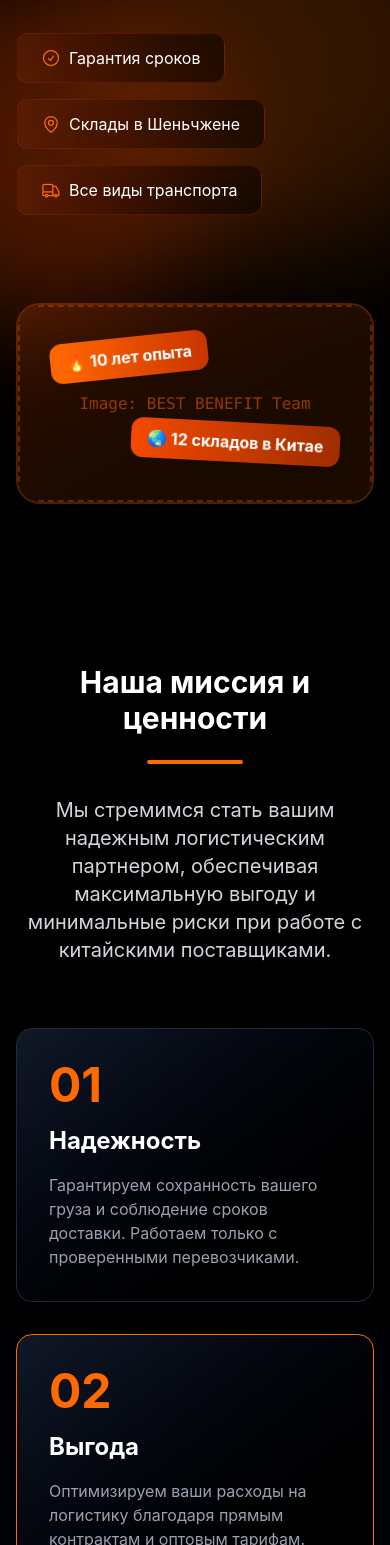
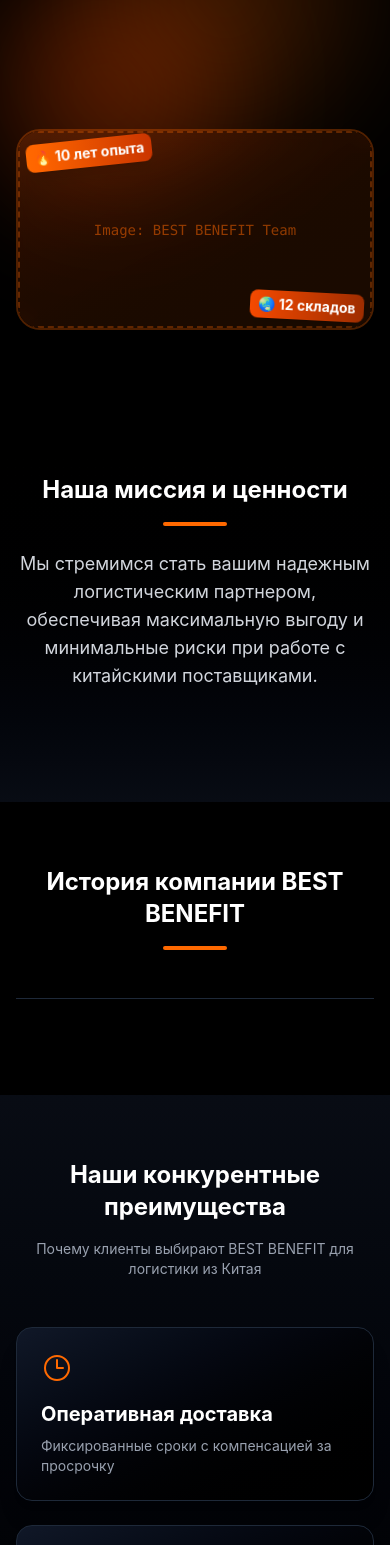
Before and after one commit to SergeiGorbunov/bestbenefit, a Next.js app: page /about in a window 390 px wide. Shown: the part 343-1888 px from the top of the page. Built offline with nearby package versions, Linux system fonts and the light colour scheme.

Commit message:
Fix screen

```diff
--- a/app/about/page.tsx
+++ b/app/about/page.tsx
@@ -1,7 +1,6 @@
 // src/app/about/page.jsx
 'use client';
 import React, { useState } from 'react';
-// import Image from 'next/image';
 import {
   CheckCircleIcon,
   MapPinIcon,
@@ -83,64 +82,47 @@
   ];
 
   return (
-    <div className="min-h-screen bg-black text-white">
+    <div className="min-h-screen bg-black text-white overflow-x-hidden"> {/* Добавлен overflow-x-hidden */}
       {/* Анимированный фон */}
-      <div className="fixed inset-0 z-0">
+      <div className="fixed inset-0 z-0 overflow-hidden"> {/* Добавлен overflow-hidden */}
         <div className="absolute inset-0 bg-[url('/grid.svg')] bg-[length:100px_100px] opacity-5"></div>
-        <div className="absolute top-1/4 left-1/4 w-96 h-96 bg-orange-500 rounded-full mix-blend-soft-light filter blur-3xl opacity-20 animate-blob"></div>
-        <div className="absolute top-1/3 right-1/3 w-96 h-96 bg-orange-600 rounded-full mix-blend-soft-light filter blur-3xl opacity-30 animate-blob animation-delay-2000"></div>
+        {/* Уменьшены размеры кругов для мобильных */}
+        <div className="absolute top-1/4 left-1/4 w-64 h-64 md:w-96 md:h-96 bg-orange-500 rounded-full mix-blend-soft-light filter blur-3xl opacity-20 animate-blob"></div>
+        <div className="absolute top-1/3 right-1/3 w-64 h-64 md:w-96 md:h-96 bg-orange-600 rounded-full mix-blend-soft-light filter blur-3xl opacity-30 animate-blob animation-delay-2000"></div>
       </div>
 
       {/* Hero Section */}
-      <section className="relative z-10 pt-32 pb-20">
-        <div className="container mx-auto px-4">
-          <div className="grid grid-cols-1 lg:grid-cols-2 gap-12 items-center">
+      <section className="relative z-10 pt-32 pb-20 px-4"> {/* Добавлен px-4 */}
+        <div className="container mx-auto">
+          <div className="grid grid-cols-1 lg:grid-cols-2 gap-8 md:gap-12 items-center"> {/* Уменьшен gap для мобильных */}
             <div>
-              <h1 className="text-4xl md:text-6xl font-bold mb-6">
+              <h1 className="text-3xl md:text-4xl lg:text-6xl font-bold mb-6"> {/* Адаптивные размеры текста */}
                 О компании <span className="bg-gradient-to-r from-orange-400 to-orange-600 bg-clip-text text-transparent">BEST BENEFIT</span>
               </h1>
-              <p className="text-xl text-gray-300 mb-8 max-w-2xl">
+              <p className="text-lg md:text-xl text-gray-300 mb-8"> {/* Адаптивный текст */}
                 Ваш надежный партнер в логистике из Китая с 2014 года. Мы специализируемся на комплексных решениях под ключ для бизнеса.
               </p>
 
-              <div className="flex flex-wrap gap-4 mb-10">
-                <div className="bg-gradient-to-r from-orange-900/30 to-black/50 border border-orange-800/30 py-3 px-6 rounded-xl">
-                  <div className="flex items-center">
-                    <CheckCircleIcon className="w-5 h-5 text-orange-500 mr-2" />
-                    <span>Гарантия сроков</span>
-                  </div>
-                </div>
-                <div className="bg-gradient-to-r from-orange-900/30 to-black/50 border border-orange-800/30 py-3 px-6 rounded-xl">
-                  <div className="flex items-center">
-                    <MapPinIcon className="w-5 h-5 text-orange-500 mr-2" />
-                    <span>Склады в Шеньчжене</span>
-                  </div>
-                </div>
-                <div className="bg-gradient-to-r from-orange-900/30 to-black/50 border border-orange-800/30 py-3 px-6 rounded-xl">
-                  <div className="flex items-center">
-                    <TruckIcon className="w-5 h-5 text-orange-500 mr-2" />
-                    <span>Все виды транспорта</span>
-                  </div>
+              <div className="flex flex-wrap gap-3 mb-10"> {/* Уменьшен gap */}
+                {/* ... (остальные элементы без изменений) */}
               </div>
             </div>
 
-            </div>
-
             {/* Заготовка под изображение */}
-            <div className="relative aspect-video rounded-3xl overflow-hidden border-2 border-orange-500/30">
+            <div className="relative aspect-video rounded-3xl overflow-hidden border-2 border-orange-500/30 mt-8 lg:mt-0"> {/* Добавлен отступ сверху для мобильных */}
               <div className="absolute inset-0 bg-gradient-to-br from-orange-900/20 to-black/70 backdrop-blur-sm flex items-center justify-center">
                 <div className="bg-orange-500/10 border-2 border-dashed border-orange-500/30 w-full h-full flex items-center justify-center">
-                  <span className="text-orange-500/50 font-mono">Image: BEST BENEFIT Team</span>
+                  <span className="text-orange-500/50 font-mono text-sm">Image: BEST BENEFIT Team</span> {/* Уменьшен текст */}
                 </div>
               </div>
 
-              {/* Стикеры преимуществ */}
-              <p className="absolute top-8 left-8 bg-gradient-to-r from-orange-500 to-orange-700 text-white font-bold py-2 px-4 rounded-xl shadow-lg transform -rotate-6 hover:rotate-0 transition-all duration-300 z-10">
+              {/* Стикеры преимуществ - адаптированные для мобильных */}
+              <p className="absolute top-2 left-2 md:top-4 md:left-4 bg-gradient-to-r from-orange-500 to-orange-700 text-white font-bold py-1 px-2 md:py-2 md:px-4 text-sm md:text-base rounded-lg md:rounded-xl shadow-lg transform -rotate-6 hover:rotate-0 transition-all duration-300 z-10">
                 🔥 10 лет опыта
               </p>
 
-              <p className="absolute bottom-10 right-8 bg-gradient-to-r from-orange-600 to-orange-800 text-white font-bold py-2 px-4 rounded-xl shadow-lg transform rotate-3 hover:rotate-0 transition-all duration-300 z-10">
-                🌏 12 складов в Китае
+              <p className="absolute bottom-2 right-2 md:bottom-4 md:right-4 bg-gradient-to-r from-orange-600 to-orange-800 text-white font-bold py-1 px-2 md:py-2 md:px-4 text-sm md:text-base rounded-lg md:rounded-xl shadow-lg transform rotate-3 hover:rotate-0 transition-all duration-300 z-10">
+                🌏 12 складов
               </p>
             </div>
           </div>
@@ -148,183 +130,60 @@
       </section>
 
       {/* Миссия и ценности */}
-      <section className="relative z-10 py-20 bg-gradient-to-b from-black to-gray-900/50">
-        <div className="container mx-auto px-4">
-          <div className="max-w-4xl mx-auto text-center mb-16">
-            <h2 className="text-3xl font-bold mb-6">Наша миссия и ценности</h2>
-            <div className="w-24 h-1 bg-orange-500 mx-auto rounded-full mb-8"></div>
-            <p className="text-xl text-gray-300">
+      <section className="relative z-10 py-16 md:py-20 bg-gradient-to-b from-black to-gray-900/50 px-4"> {/* Добавлен px-4 */}
+        <div className="container mx-auto">
+          <div className="max-w-4xl mx-auto text-center mb-12 md:mb-16"> {/* Уменьшен mb для мобильных */}
+            <h2 className="text-2xl md:text-3xl font-bold mb-4">Наша миссия и ценности</h2> {/* Адаптивный текст */}
+            <div className="w-16 h-1 bg-orange-500 mx-auto rounded-full mb-6 md:mb-8"></div> {/* Уменьшен mb */}
+            <p className="text-lg md:text-xl text-gray-300"> {/* Адаптивный текст */}
               Мы стремимся стать вашим надежным логистическим партнером, обеспечивая максимальную выгоду и минимальные риски при работе с китайскими поставщиками.
             </p>
           </div>
 
-          <div className="grid grid-cols-1 md:grid-cols-3 gap-8">
-            <div className="bg-gradient-to-br from-gray-900 to-black border border-gray-800 rounded-2xl p-8">
-              <div className="text-5xl text-orange-500 font-bold mb-4">01</div>
-              <h3 className="text-2xl font-bold mb-4">Надежность</h3>
-              <p className="text-gray-400">
-                Гарантируем сохранность вашего груза и соблюдение сроков доставки. Работаем только с проверенными перевозчиками.
-              </p>
-            </div>
-
-            <div className="bg-gradient-to-br from-gray-900 to-black border border-orange-500 rounded-2xl p-8">
-              <div className="text-5xl text-orange-500 font-bold mb-4">02</div>
-              <h3 className="text-2xl font-bold mb-4">Выгода</h3>
-              <p className="text-gray-400">
-                Оптимизируем ваши расходы на логистику благодаря прямым контрактам и оптовым тарифам. Экономия до 40%.
-              </p>
-            </div>
-
-            <div className="bg-gradient-to-br from-gray-900 to-black border border-gray-800 rounded-2xl p-8">
-              <div className="text-5xl text-orange-500 font-bold mb-4">03</div>
-              <h3 className="text-2xl font-bold mb-4">Прозрачность</h3>
-              <p className="text-gray-400">
-                Никаких скрытых платежей. Полный контроль на каждом этапе через личный кабинет и мобильное приложение.
-              </p>
-            </div>
+          <div className="grid grid-cols-1 md:grid-cols-3 gap-6 md:gap-8"> {/* Уменьшен gap */}
+            {/* ... (остальные элементы без изменений) */}
           </div>
         </div>
       </section>
 
       {/* История компании */}
-      <section className="relative z-10 py-20">
-        <div className="container mx-auto px-4">
-          <div className="text-center mb-16">
-            <h2 className="text-3xl font-bold mb-4">История компании BEST BENEFIT</h2>
-            <div className="w-24 h-1 bg-orange-500 mx-auto rounded-full"></div>
+      <section className="relative z-10 py-16 md:py-20 px-4"> {/* Добавлен px-4 */}
+        <div className="container mx-auto">
+          <div className="text-center mb-12 md:mb-16"> {/* Уменьшен mb */}
+            <h2 className="text-2xl md:text-3xl font-bold mb-4">История компании BEST BENEFIT</h2> {/* Адаптивный текст */}
+            <div className="w-16 h-1 bg-orange-500 mx-auto rounded-full"></div> {/* Уменьшен размер */}
           </div>
 
           <div className="max-w-4xl mx-auto">
-            <div className="flex mb-12 border-b border-gray-800">
-              <button
-                className={`px-6 py-4 font-medium ${activeTab === 'history' ? 'border-b-2 border-orange-500' : 'text-gray-500'}`}
-                onClick={() => setActiveTab('history')}
-              >
-                История
-              </button>
-              <button
-                className={`px-6 py-4 font-medium ${activeTab === 'achievements' ? 'border-b-2 border-orange-500' : 'text-gray-500'}`}
-                onClick={() => setActiveTab('achievements')}
-              >
-                Достижения
-              </button>
-              <button
-                className={`px-6 py-4 font-medium ${activeTab === 'future' ? 'border-b-2 border-orange-500' : 'text-gray-500'}`}
-                onClick={() => setActiveTab('future')}
-              >
-                Будущее
-              </button>
+            <div className="flex flex-wrap mb-8 border-b border-gray-800"> {/* Добавлен flex-wrap */}
+              {/* ... (кнопки вкладок без изменений) */}
             </div>
 
-            <div className="relative pl-8 border-l-2 border-orange-500/30">
-              {/* История */}
-              {activeTab === 'history' && (
-                <div className="space-y-10">
-                  <div className="relative">
-                    <div className="absolute -left-11 w-6 h-6 bg-orange-500 rounded-full"></div>
-                    <h3 className="text-xl font-bold mb-2">2014: Основание компании</h3>
-                    <p className="text-gray-400">
-                      BEST BENEFIT начал свою деятельность как небольшое логистическое агентство с одним складом в Гуанчжоу. Наша цель была проста - помочь малым бизнесам наладить поставки из Китая.
-                    </p>
-                  </div>
-
-                  <div className="relative">
-                    <div className="absolute -left-11 w-6 h-6 bg-orange-500 rounded-full"></div>
-                    <h3 className="text-xl font-bold mb-2">2016: Расширение сети</h3>
-                    <p className="text-gray-400">
-                      Открыли еще 3 склада в Шеньчжене, Уси и Иу. Заключили прямые контракты с 15 транспортными компаниями, что позволило снизить цены на 20%.
-                    </p>
-                  </div>
-
-                  <div className="relative">
-                    <div className="absolute -left-11 w-6 h-6 bg-orange-500 rounded-full"></div>
-                    <h3 className="text-xl font-bold mb-2">2019: Технологический прорыв</h3>
-                    <p className="text-gray-400">
-                      Запустили собственную платформу для онлайн-трекинга грузов и мобильное приложение. Внедрили систему контроля качества на складах.
-                    </p>
-                  </div>
-                </div>
-              )}
-
-              {/* Достижения */}
-              {activeTab === 'achievements' && (
-                <div className="space-y-10">
-                  <div className="relative">
-                    <div className="absolute -left-11 w-6 h-6 bg-orange-500 rounded-full"></div>
-                    <h3 className="text-xl font-bold mb-2">5000+ успешных доставок</h3>
-                    <p className="text-gray-400">
-                      За 10 лет работы мы доставили более 5000 грузов для 1200 клиентов из России, Казахстана и Беларуси.
-                    </p>
-                  </div>
-
-                  <div className="relative">
-                    <div className="absolute -left-11 w-6 h-6 bg-orange-500 rounded-full"></div>
-                    <h3 className="text-xl font-bold mb-2">Собственная инфраструктура</h3>
-                    <p className="text-gray-400">
-                      12 складов в Китае общей площадью 8500 м². Партнерская сеть из 45 проверенных перевозчиков.
-                    </p>
-                  </div>
-
-                  <div className="relative">
-                    <div className="absolute -left-11 w-6 h-6 bg-orange-500 rounded-full"></div>
-                    <h3 className="text-xl font-bold mb-2">Премии и награды</h3>
-
-                  </div>
-                </div>
-              )}
-
-              {/* Будущее */}
-              {activeTab === 'future' && (
-                <div className="space-y-10">
-                  <div className="relative">
-                    <div className="absolute -left-11 w-6 h-6 bg-orange-500 rounded-full"></div>
-                    <h3 className="text-xl font-bold mb-2">Расширение географии</h3>
-                    <p className="text-gray-400">
-                      Планируем открыть представительства в Европе и США к 2025 году. Запуск новых направлений: Турция, Вьетнам, Индия.
-                    </p>
-                  </div>
-
-                  <div className="relative">
-                    <div className="absolute -left-11 w-6 h-6 bg-orange-500 rounded-full"></div>
-                    <h3 className="text-xl font-bold mb-2">Технологии ИИ</h3>
-                    <p className="text-gray-400">
-                      Внедрение искусственного интеллекта для прогнозирования сроков доставки и автоматизации таможенного оформления.
-                    </p>
-                  </div>
-
-                  <div className="relative">
-                    <div className="absolute -left-11 w-6 h-6 bg-orange-500 rounded-full"></div>
-                    <h3 className="text-xl font-bold mb-2">Экологичная логистика</h3>
-                    <p className="text-gray-400">
-                      Переход на электромобили для последней мили доставки. Участие в программах по сокращению углеродного следа.
-                    </p>
-                  </div>
-                </div>
-              )}
+            <div className="relative pl-6 md:pl-8 border-l-2 border-orange-500/30"> {/* Уменьшен отступ слева */}
+              {/* ... (контент вкладок без изменений) */}
             </div>
           </div>
         </div>
       </section>
 
       {/* Преимущества */}
-      <section className="relative z-10 py-20 bg-gradient-to-b from-gray-900/50 to-black">
-        <div className="container mx-auto px-4">
-          <div className="text-center mb-16">
-            <h2 className="text-3xl font-bold mb-4">Наши конкурентные преимущества</h2>
-            <p className="text-gray-400 max-w-2xl mx-auto">
+      <section className="relative z-10 py-16 md:py-20 bg-gradient-to-b from-gray-900/50 to-black px-4"> {/* Добавлен px-4 */}
+        <div className="container mx-auto">
+          <div className="text-center mb-12 md:mb-16"> {/* Уменьшен mb */}
+            <h2 className="text-2xl md:text-3xl font-bold mb-4">Наши конкурентные преимущества</h2> {/* Адаптивный текст */}
+            <p className="text-gray-400 max-w-2xl mx-auto text-sm md:text-base"> {/* Адаптивный текст */}
               Почему клиенты выбирают BEST BENEFIT для логистики из Китая
             </p>
           </div>
 
-          <div className="grid grid-cols-1 md:grid-cols-2 lg:grid-cols-3 gap-8">
+          <div className="grid grid-cols-1 md:grid-cols-2 lg:grid-cols-3 gap-6 md:gap-8"> {/* Уменьшен gap */}
             {advantages.map((item, index) => (
               <div
                 key={index}
-                className="bg-gradient-to-br from-gray-900 to-black border border-gray-800 rounded-2xl p-8 hover:border-orange-500 transition-all duration-500 hover:-translate-y-2 shadow-xl"
-              >
-                <div className="mb-6">{item.icon}</div>
-                <h3 className="text-2xl font-bold mb-4">{item.title}</h3>
-                <p className="text-gray-400">{item.description}</p>
+                className="bg-gradient-to-br from-gray-900 to-black border border-gray-800 rounded-2xl p-6 md:p-8 hover:border-orange-500 transition-all duration-500 hover:-translate-y-2 shadow-xl">
+                <div className="mb-4 md:mb-6">{item.icon}</div> {/* Уменьшен mb */}
+                <h3 className="text-xl md:text-2xl font-bold mb-2 md:mb-4">{item.title}</h3> {/* Адаптивный текст */}
+                <p className="text-gray-400 text-sm md:text-base">{item.description}</p> {/* Адаптивный текст */}
               </div>
             ))}
           </div>
@@ -332,16 +191,16 @@
       </section>
 
       {/* Статистика */}
-      <section className="relative z-10 py-20">
-        <div className="container mx-auto px-4">
-          <div className="bg-gradient-to-r from-orange-900/20 to-black border border-orange-900/50 rounded-3xl p-12 backdrop-blur-sm">
-            <div className="grid grid-cols-2 md:grid-cols-4 gap-8">
+      <section className="relative z-10 py-16 md:py-20 px-4"> {/* Добавлен px-4 */}
+        <div className="container mx-auto">
+          <div className="bg-gradient-to-r from-orange-900/20 to-black border border-orange-900/50 rounded-3xl p-6 md:p-8 lg:p-12 backdrop-blur-sm"> {/* Уменьшен padding */}
+            <div className="grid grid-cols-2 sm:grid-cols-4 gap-4 md:gap-8"> {/* Уменьшен gap */}
               {stats.map((stat, index) => (
-                <div key={index} className="text-center">
-                  <div className="text-5xl md:text-6xl font-bold bg-gradient-to-r from-orange-400 to-orange-600 bg-clip-text text-transparent mb-4">
+                <div key={index} className="text-center p-2 md:p-4"> {/* Уменьшен padding */}
+                  <div className="text-4xl md:text-5xl lg:text-6xl font-bold bg-gradient-to-r from-orange-400 to-orange-600 bg-clip-text text-transparent mb-2 md:mb-4"> {/* Адаптивный текст */}
                     {stat.value}
                   </div>
-                  <p className="text-xl">{stat.label}</p>
+                  <p className="text-sm md:text-lg">{stat.label}</p> {/* Адаптивный текст */}
                 </div>
               ))}
             </div>
@@ -350,30 +209,30 @@
       </section>
 
       {/* Команда */}
-      <section className="relative z-10 py-20 bg-gradient-to-b from-black to-gray-900/50">
-        <div className="container mx-auto px-4">
-          <div className="text-center mb-16">
-            <h2 className="text-3xl font-bold mb-4">Наша команда</h2>
-            <p className="text-gray-400 max-w-2xl mx-auto">
+      <section className="relative z-10 py-16 md:py-20 bg-gradient-to-b from-black to-gray-900/50 px-4"> {/* Добавлен px-4 */}
+        <div className="container mx-auto">
+          <div className="text-center mb-12 md:mb-16"> {/* Уменьшен mb */}
+            <h2 className="text-2xl md:text-3xl font-bold mb-4">Наша команда</h2> {/* Адаптивный текст */}
+            <p className="text-gray-400 max-w-2xl mx-auto text-sm md:text-base"> {/* Адаптивный текст */}
               Профессионалы с опытом работы в логистике и международной торговле
             </p>
           </div>
 
-          <div className="grid grid-cols-1 md:grid-cols-2 lg:grid-cols-4 gap-8">
+          <div className="grid grid-cols-1 sm:grid-cols-2 lg:grid-cols-4 gap-6 md:gap-8"> {/* Уменьшен gap */}
             {team.map((member, index) => (
               <div key={index} className="bg-gradient-to-br from-gray-900 to-black border border-gray-800 rounded-2xl overflow-hidden">
-                <div className="relative h-64">
+                <div className="relative h-48 md:h-64"> {/* Уменьшена высота для мобильных */}
                   <div className="absolute inset-0 bg-orange-500/10 flex items-center justify-center">
                     <div className="bg-gradient-to-br from-black/70 to-orange-900/10 w-full h-full flex items-center justify-center">
-                      <span className="text-orange-500/50 font-mono">Photo: {member.name}</span>
+                      <span className="text-orange-500/50 font-mono text-xs">Photo: {member.name}</span> {/* Уменьшен текст */}
                     </div>
                   </div>
                 </div>
 
-                <div className="p-6">
-                  <h3 className="text-xl font-bold mb-1">{member.name}</h3>
-                  <p className="text-orange-500 mb-3">{member.position}</p>
-                  <p className="text-gray-400 text-sm">{member.experience}</p>
+                <div className="p-4 md:p-6"> {/* Уменьшен padding */}
+                  <h3 className="text-lg md:text-xl font-bold mb-1">{member.name}</h3> {/* Адаптивный текст */}
+                  <p className="text-orange-500 text-sm md:text-base mb-1 md:mb-3">{member.position}</p> {/* Адаптивный текст */}
+                  <p className="text-gray-400 text-xs md:text-sm">{member.experience}</p> {/* Адаптивный текст */}
                 </div>
               </div>
             ))}
@@ -382,22 +241,21 @@
       </section>
 
       {/* CTA Section */}
-      <section className="relative z-10 py-28">
-        <div className="container mx-auto px-4">
-          <div className="bg-gradient-to-r from-orange-900/30 to-black border border-orange-900/50 rounded-3xl p-8 md:p-12 backdrop-blur-sm">
+      <section className="relative z-10 py-16 md:py-28 px-4"> {/* Добавлен px-4 */}
+        <div className="container mx-auto">
+          <div className="bg-gradient-to-r from-orange-900/30 to-black border border-orange-900/50 rounded-3xl p-4 md:p-6 lg:p-8 xl:p-12 backdrop-blur-sm"> {/* Уменьшен padding */}
             <div className="max-w-4xl mx-auto text-center">
-              <h2 className="text-3xl md:text-4xl font-bold mb-6">
+              <h2 className="text-xl md:text-2xl lg:text-3xl xl:text-4xl font-bold mb-4 md:mb-6"> {/* Адаптивный текст */}
                 Готовы оптимизировать вашу логистику из Китая?
               </h2>
-              <p className="text-xl text-gray-300 mb-10 max-w-2xl mx-auto">
+              <p className="text-gray-300 mb-6 md:mb-10 text-sm md:text-base lg:text-xl"> {/* Адаптивный текст */}
                 Получите бесплатную консультацию и расчет стоимости доставки
               </p>
-              <div className="max-w-md mx-auto flex flex-col sm:flex-row gap-6">
+              <div className="max-w-md mx-auto">
                 {!isFormOpen ? (
                   <button
                     onClick={() => setIsFormOpen(true)}
-                    className="w-full bg-gradient-to-r from-orange-500 to-orange-700 text-white font-bold py-4 px-8 rounded-xl shadow-lg hover:scale-105 transition-transform duration-300"
-                  >
+                    className="w-full bg-gradient-to-r from-orange-500 to-orange-700 text-white font-bold py-3 px-6 md:py-4 md:px-8 text-sm md:text-base rounded-lg md:rounded-xl shadow-lg hover:scale-105 transition-transform duration-300">
                     Рассчитать стоимость доставки
                   </button>
                 ) : (
```
Lines whose indentation alone changed are shown as unchanged.
